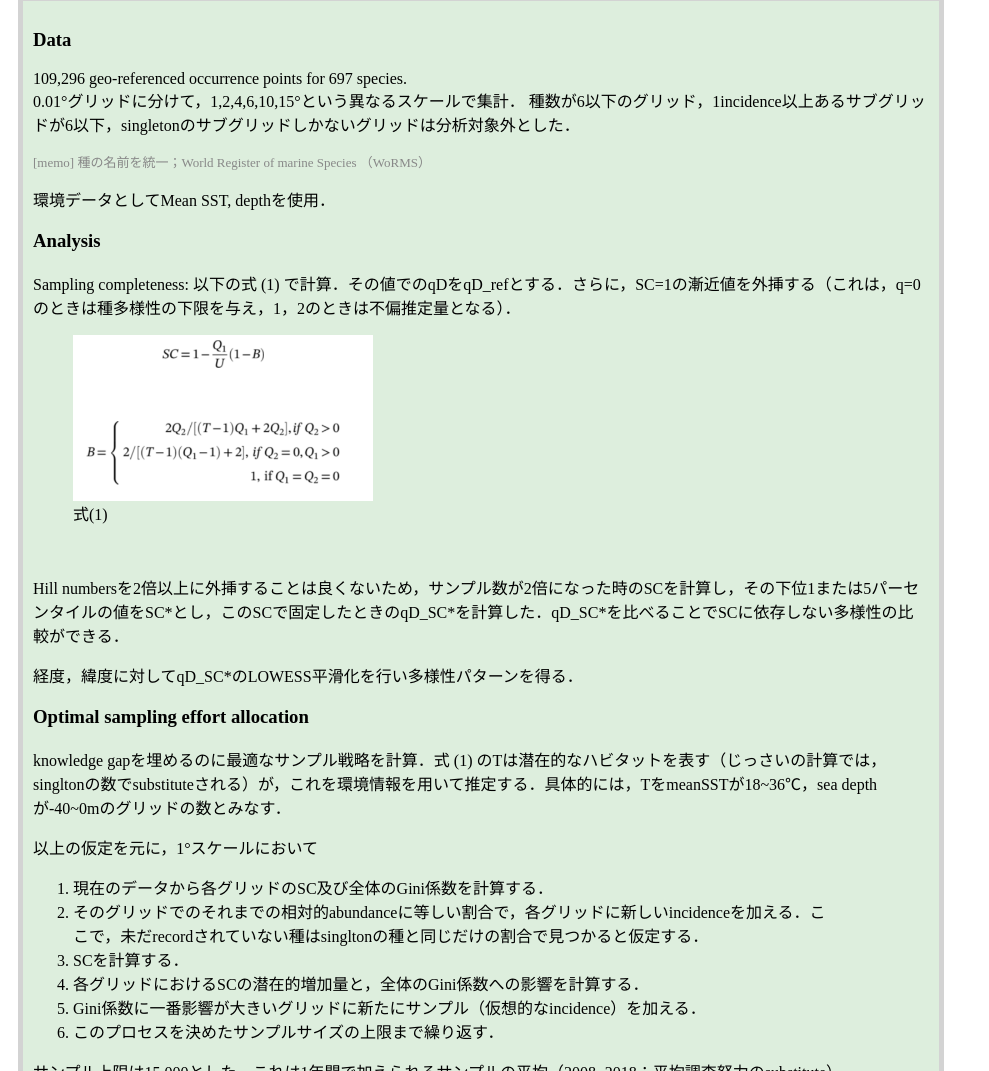
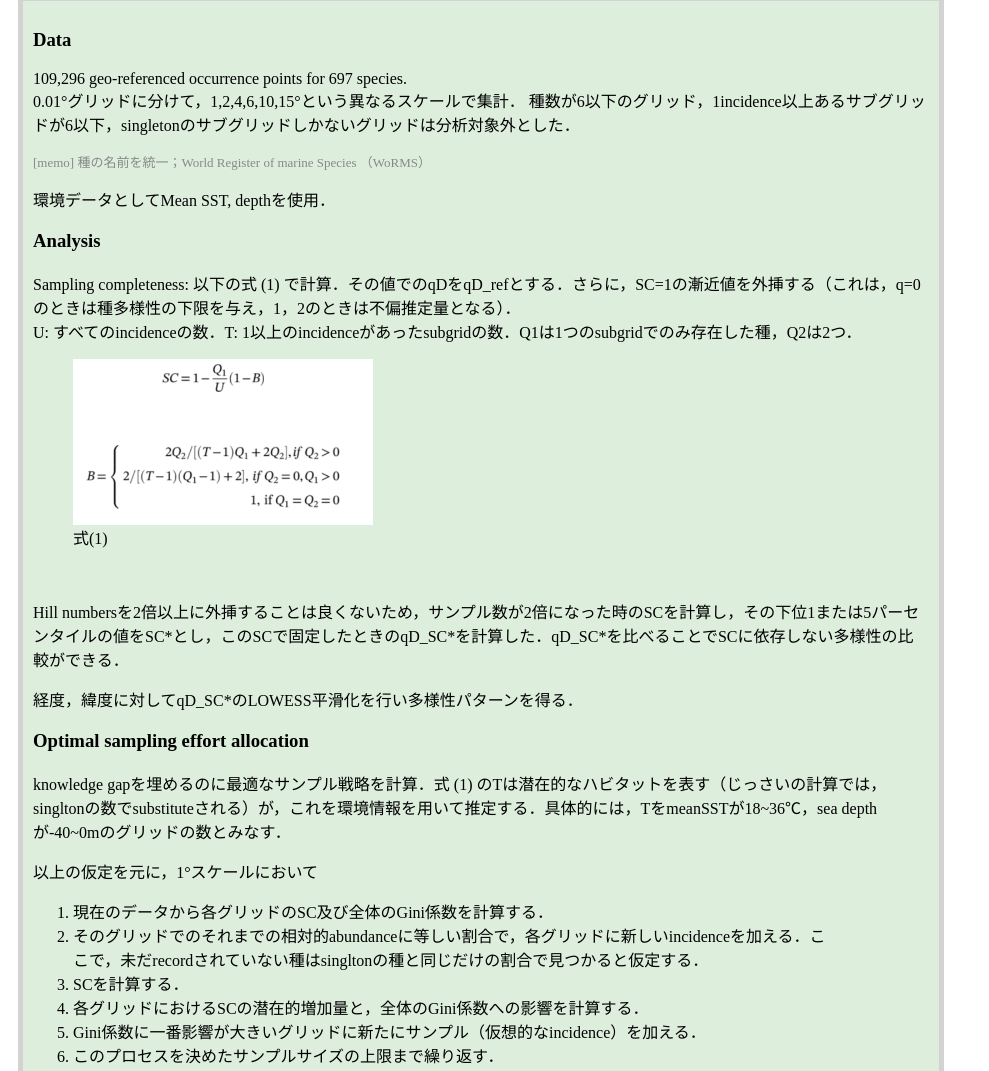
Before and after one commit to anchor200/Ronbun_yomi, a plain HTML site: page data/Kusumoto_etal_2020.html in a window 1280 px wide. Shown: the part 843-1914 px from the top of the page, without its empty margins (0-989 px from the left). Drawn offline with Linux system fonts and the light colour scheme.

Commit message:
kusu goji shusei

```diff
--- a/data/Kusumoto_etal_2020.html
+++ b/data/Kusumoto_etal_2020.html
@@ -62,7 +62,8 @@ Kusumoto, B., Costello, M. J., Kubota, Y., Shiono, T., Wei, C. L., Yasuhara, M.,
 </p>
 
 ### Analysis
-<p>Sampling completeness: 以下の式 (1) で計算．その値でのqDをqD_refとする．さらに，SC=1の漸近値を外挿する（これは，q=0のときは種多様性の下限を与え，1，2のときは不偏推定量となる）．
+<p>Sampling completeness: 以下の式 (1) で計算．その値でのqDをqD_refとする．さらに，SC=1の漸近値を外挿する（これは，q=0のときは種多様性の下限を与え，1，2のときは不偏推定量となる）．<br>
+U: すべてのincidenceの数．T: 1以上のincidenceがあったsubgridの数．Q1は1つのsubgridでのみ存在した種，Q2は2つ．
 </p>
 <figure><img src="Images/Kusumoto_etal_2020/SC.png" width="300"><figcaption>			式(1)</figcaption></figure><br>
 <p>
```
